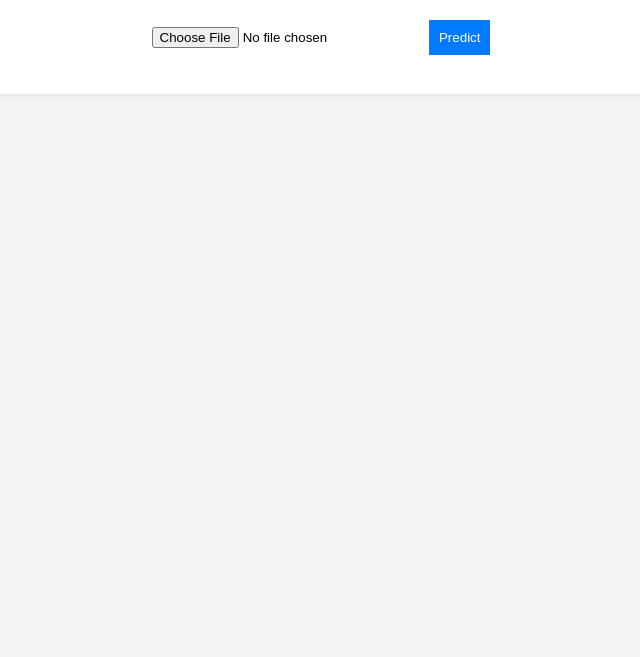
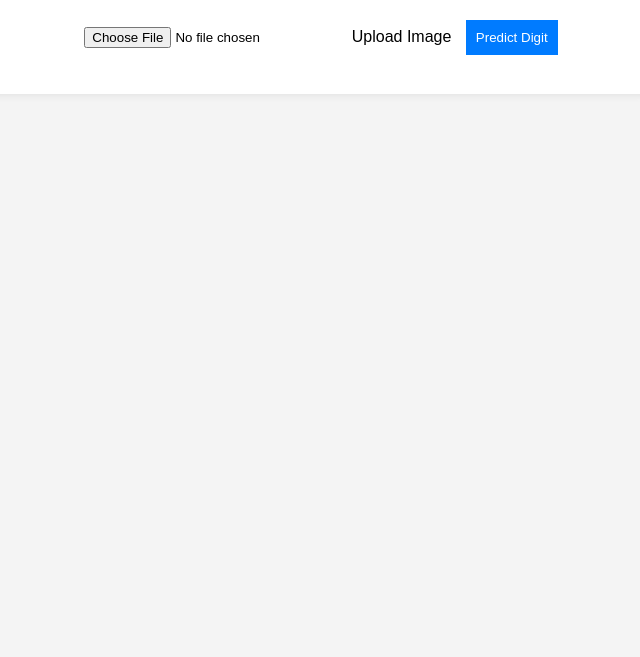
Before and after one commit to echoAbhinav/AI-ML_WORKSHOP, a plain HTML site: page static/index.html in a window 1280 px wide. Shown: the part 143-800 px from the top of the page, without its empty margins (324-964 px from the left). Drawn offline with Linux system fonts and the light colour scheme.

Commit message:
Some changes in index.html

```diff
--- a/static/index.html
+++ b/static/index.html
@@ -5,12 +5,16 @@
     <meta name="viewport" content="width=device-width, initial-scale=1.0">
     <title>MNIST Digit Recognizer</title>
     <link rel="stylesheet" href="styles.css">
+    <link href="https://fonts.googleapis.com/css2?family=Inter:wght@400;500;600;700&display=swap" rel="stylesheet">
 </head>
 <body>
     <div class="container">
         <h1>MNIST Digit Recognizer</h1>
-        <input type="file" id="imageInput" accept="image/*">
-        <button onclick="predictDigit()">Predict</button>
+        <div class="upload-section">
+            <input type="file" id="imageInput" accept="image/*">
+            <label for="imageInput" class="file-upload-label">Upload Image</label>
+            <button onclick="predictDigit()">Predict Digit</button>
+        </div>
         <p id="result"></p>
         <img id="preview" src="" alt="Image Preview">
     </div>
```
